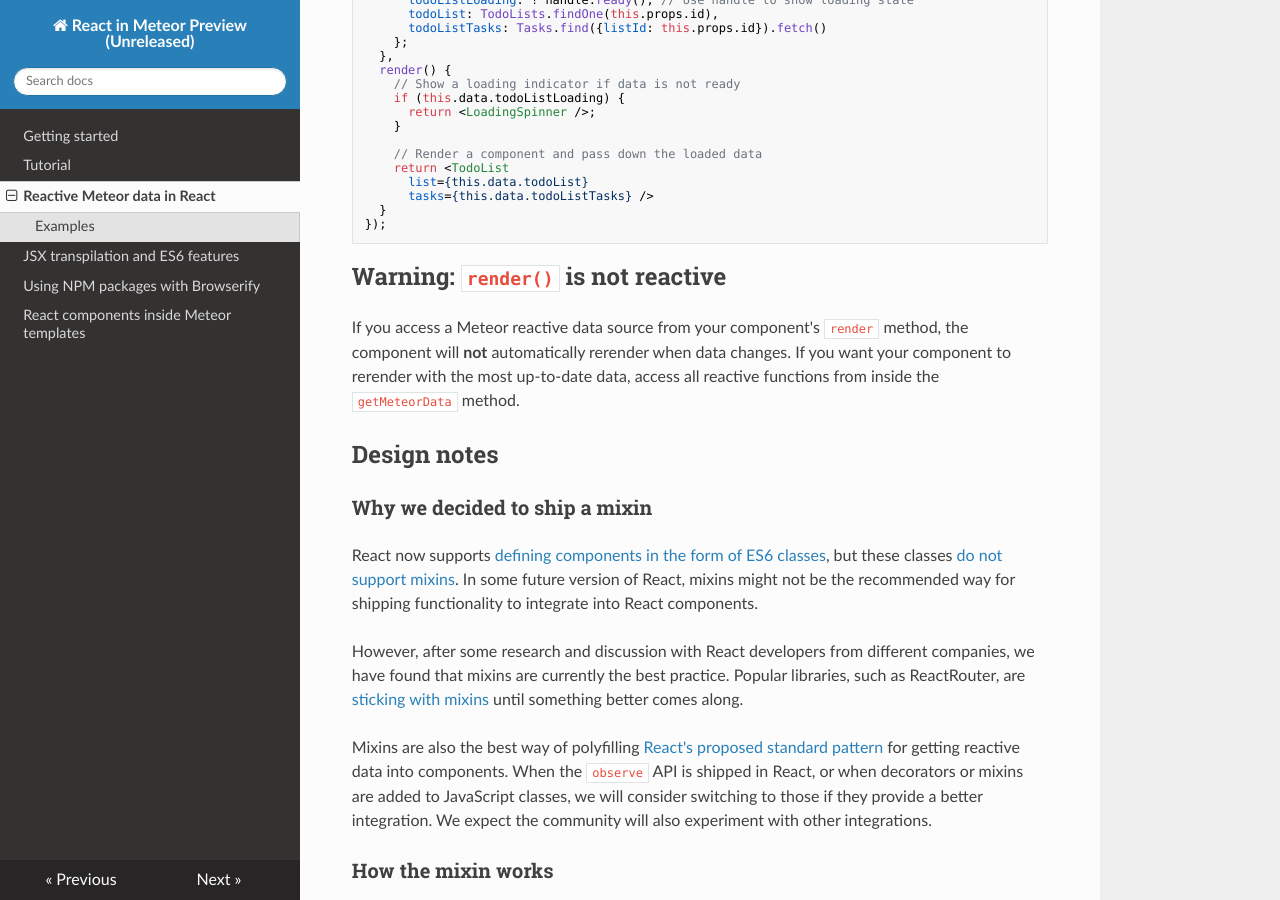
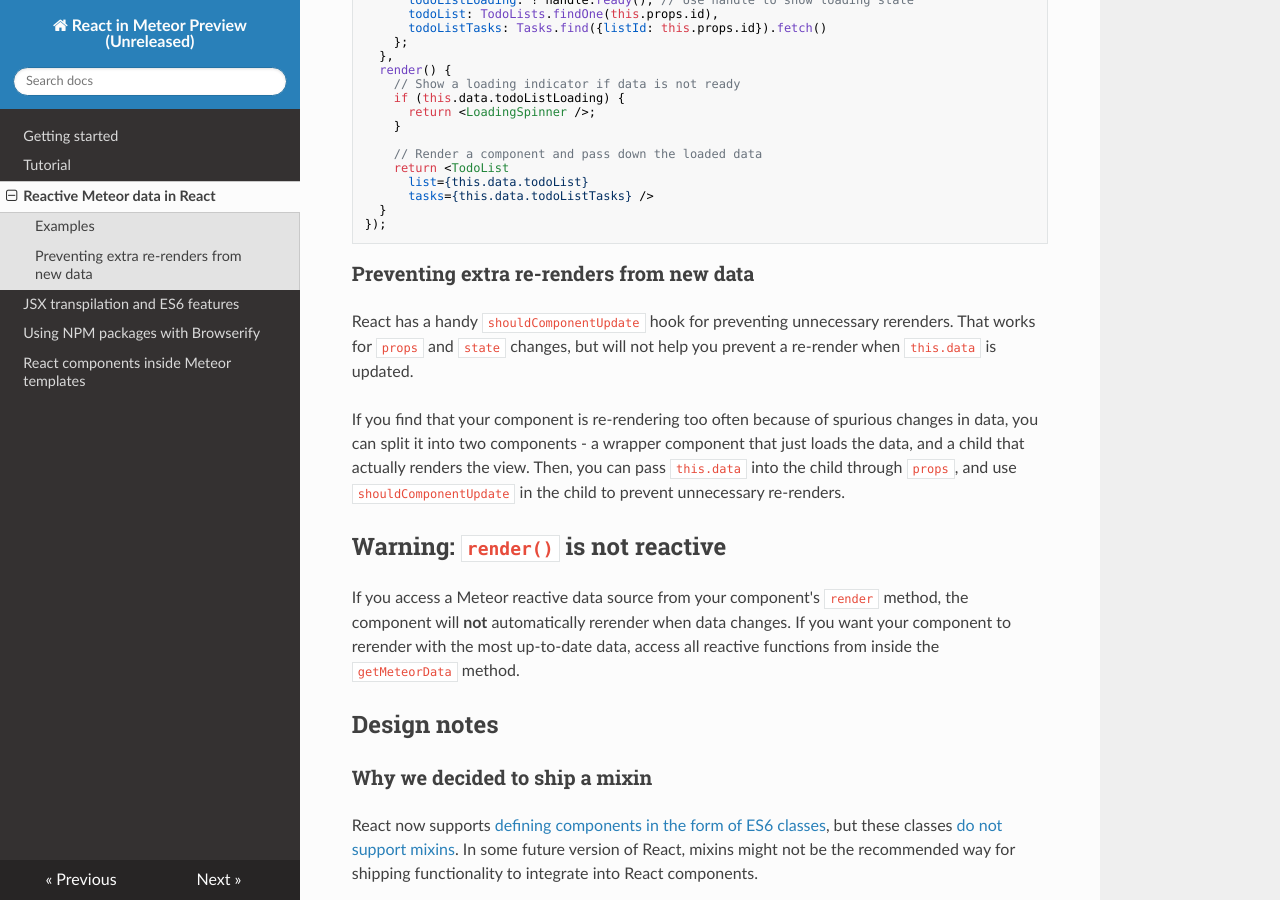
Before and after one commit to meteor/react-packages, an MkDocs documentation site: the page built from docs/meteor-data.md, in a window 1280 px wide and 900 px high, scrolled down 1252 px. Built offline with MkDocs 1.6.1, drawn with Linux system fonts in a browser that asks for light colours; nearby versions of some CDN libraries; old or Windows-style settings are respelled for this version of MkDocs.

Commit message:
Add note about preventing re-renders

````diff
--- a/docs/meteor-data.md
+++ b/docs/meteor-data.md
@@ -62,6 +62,12 @@ var TodoListLoader = React.createClass({
 });
 ```
 
+### Preventing extra re-renders from new data
+
+React has a handy `shouldComponentUpdate` hook for preventing unnecessary rerenders. That works for `props` and `state` changes, but will not help you prevent a re-render when `this.data` is updated.
+
+If you find that your component is re-rendering too often because of spurious changes in data, you can split it into two components - a wrapper component that just loads the data, and a child that actually renders the view. Then, you can pass `this.data` into the child through `props`, and use `shouldComponentUpdate` in the child to prevent unnecessary re-renders.
+
 ## Warning: `render()` is not reactive
 
 If you access a Meteor reactive data source from your component's `render` method, the component will **not** automatically rerender when data changes. If you want your component to rerender with the most up-to-date data, access all reactive functions from inside the `getMeteorData` method.
````
